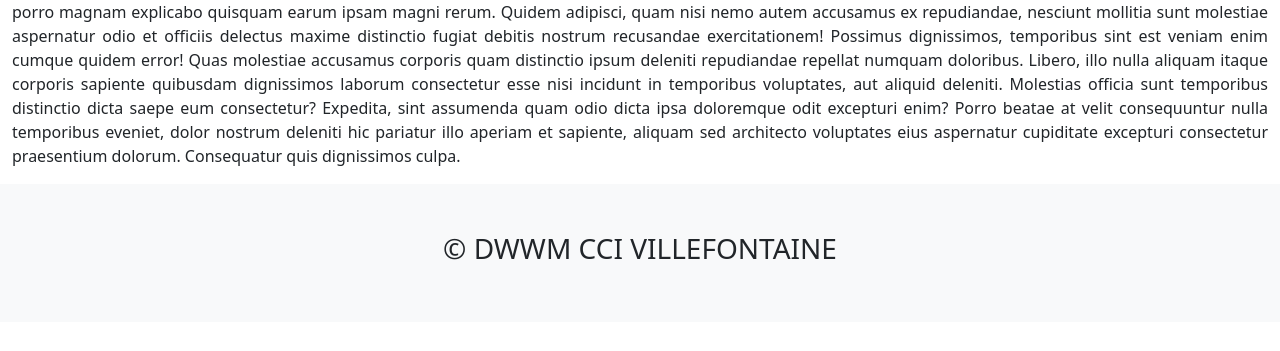
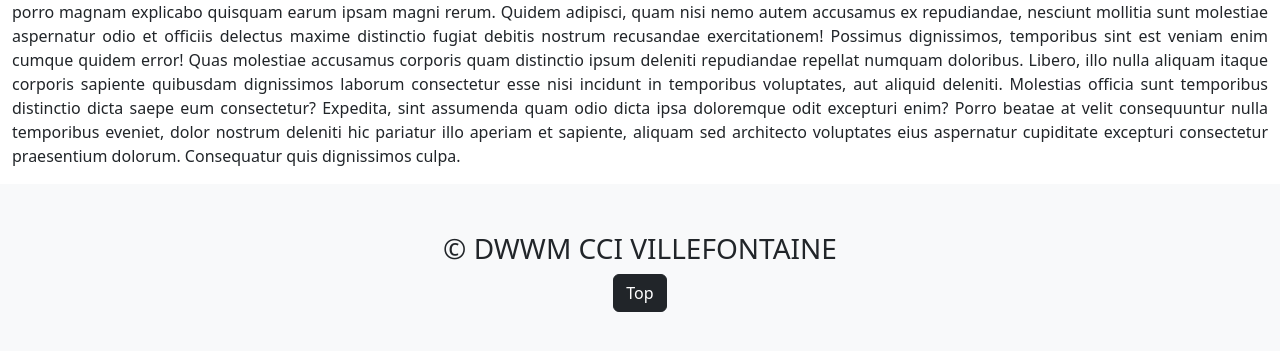
Before and after one commit to EmilieeMa/MySmallProjet, a plain HTML site: page index.html in a window 1280 px wide. Shown: the part 691-1042 px from the top of the page. Before the commit the page ends 1013 px from the top, so only its background shows below. Drawn offline with nearby package versions, Linux system fonts and the light colour scheme.

Commit message:
scroll to top for fun

```diff
--- a/index.html
+++ b/index.html
@@ -103,6 +103,7 @@
     <footer class="bg-light">
         <div class="p-5 text-center">
             <h3>&copy; DWWM CCI VILLEFONTAINE</h3>
+            <a href="#" class="btn btn-dark">Top</a>
         </div>
 
     </footer>
```
